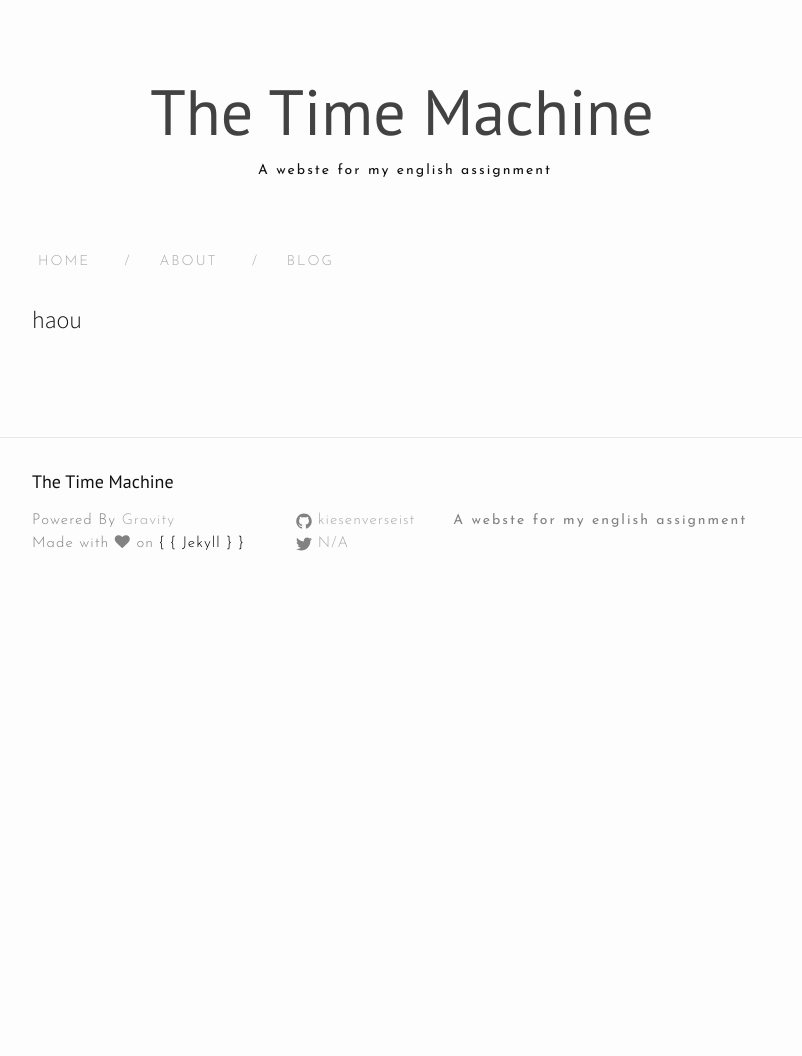
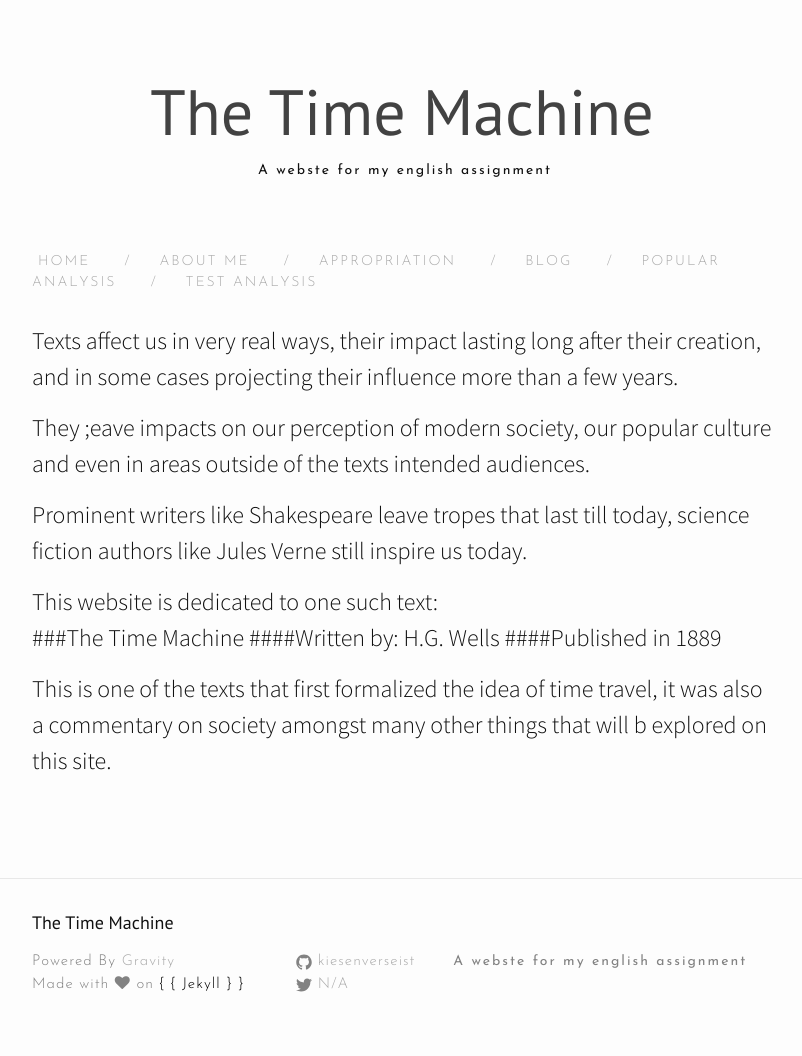
Before and after one commit to kiesenverseist/12017-Ext-English-Assignment, a Jekyll site: the page built from docs/index.md, in a window 1280 px wide. Shown: the whole page, without its empty margins (238-1040 px from the left). Built offline with Jekyll 4.4.1, drawn with Linux system fonts in a browser that asks for light colours; nearby versions of some CDN libraries; before the commit the page ends 900 px from its top, so only the background shows below that.

```diff
--- a/docs/index.md
+++ b/docs/index.md
@@ -1,7 +1,15 @@
 ---
-# You don't need to edit this file, it's empty on purpose.
-# Edit theme's home layout instead if you wanna make some changes
-# See: https://jekyllrb.com/docs/themes/#overriding-theme-defaults
 layout: page
 ---
-haou
+Texts affect us in very real ways, their impact lasting long after their creation, and in some cases projecting their influence more than a few years.
+
+They ;eave impacts on our perception of modern society, our popular culture and even in areas outside of the texts intended audiences.
+
+Prominent writers like Shakespeare leave tropes that last till today, science fiction authors like Jules Verne still inspire us today.
+
+This website is dedicated to one such text:
+###The Time Machine
+####Written by: H.G. Wells
+####Published in 1889
+
+This is one of the texts that first formalized the idea of time travel, it was also a commentary on society amongst many other things that will b explored on this site.
--- /dev/null
+++ b/docs/popular_analysis.md
@@ -0,0 +1,7 @@
+---
+layout: page
+title: Popular Analysis
+permalink: /popular_analysis/
+---
+
+Analysis of affect on pop culture
--- /dev/null
+++ b/docs/text_analysis.md
@@ -0,0 +1,7 @@
+---
+layout: page
+title: Test Analysis
+permalink: /text_analysis/
+---
+
+some Analysis on the text itself
```
Also changed, not shown: docs/about.md (+4 -2 lines), docs/appropriation.md (added, +7 -0 lines), time-travel-game/engine.cfg (+9 -11 lines), time-travel-game/environment/tileset/black_tile.jpg (added), 5 other files.
